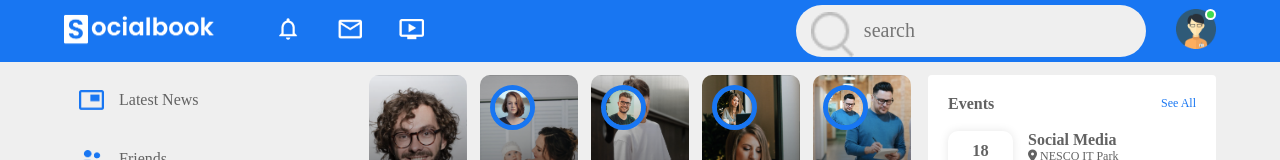
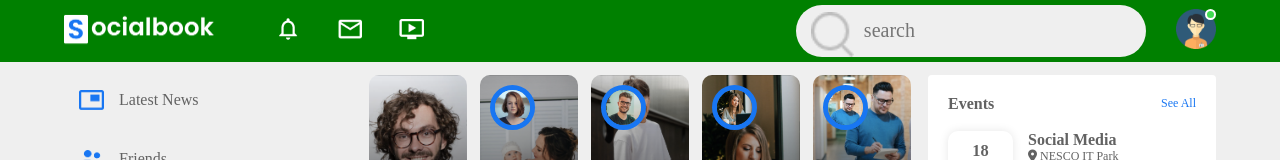
Before and after one commit to ashishthotwe07/-SocialBook---Facebook-Clone-Template, a plain HTML site: page Facebook Clone Template/index.html in a window 1280 px wide. Shown: the top 160 px of the page. Drawn offline with Linux system fonts and the light colour scheme.

Commit message:
Update style.css

```diff
--- a/Facebook Clone Template/style.css
+++ b/Facebook Clone Template/style.css
@@ -43,7 +43,7 @@ nav{
     display: flex;
     align-items: center;
     justify-content: space-between;
-    background-color:var(--nav-color);
+    background-color:green;
     padding: 5px 5%;
     position: sticky;
     top: 0;
```
